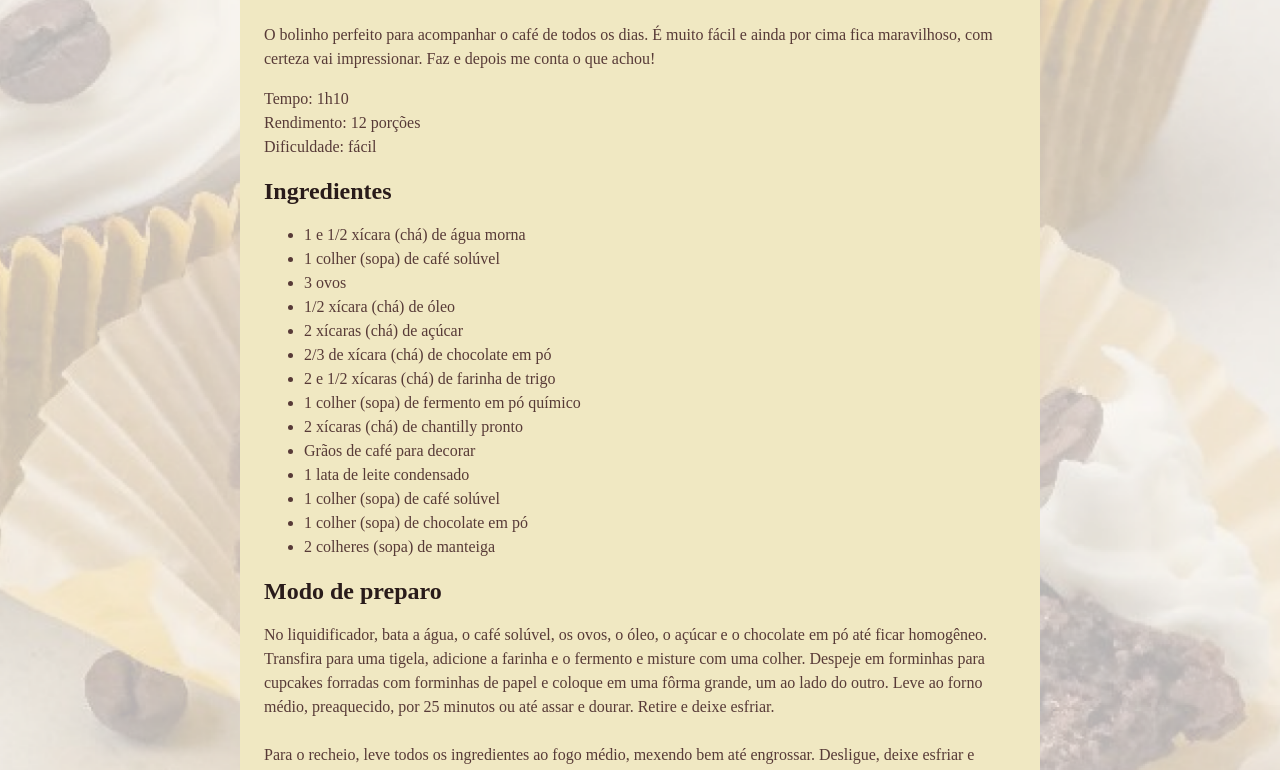
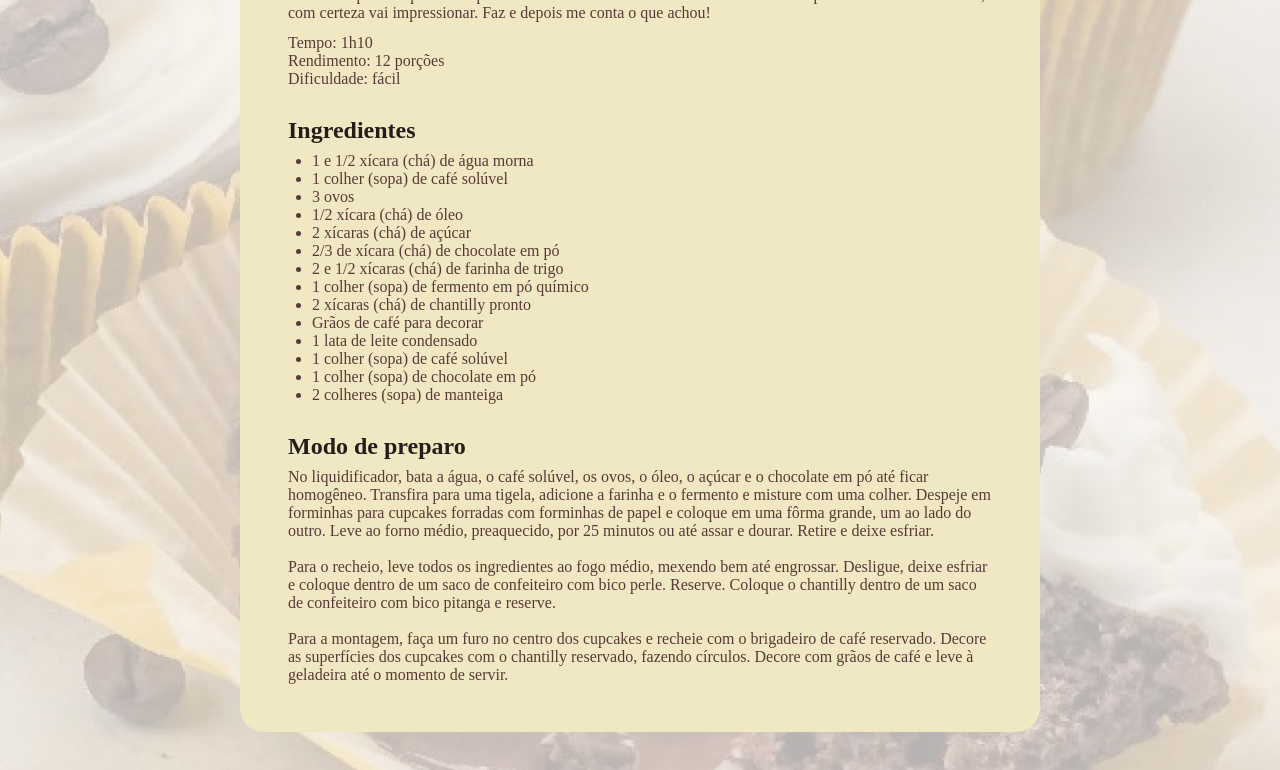
Before and after one commit to K4hsantos/Pagina-de-receita, a plain HTML site: page index.html in a window 1280 px wide. Shown: the part 594-1364 px from the top of the page. Drawn offline with Linux system fonts and the light colour scheme; a web font is replaced by a local one.

Commit message:
Personalizando espaços

```diff
--- a/style.css
+++ b/style.css
@@ -1,6 +1,10 @@
+* {
+  margin: 0;
+  padding: 0;
+}
+
 :root{
   font-family: "Alice", serif;
-  line-height: 150%;
   color: #573A37;
 }
 
@@ -23,6 +27,14 @@ img {
   border-radius: 16px;
 }
 
+main {
+  padding: 24px;
+}
+
+#about p + p {
+  margin-top: 12px;
+}
+
 h1 {
   line-height: 140%;
   font-size: 40px;
@@ -30,8 +42,16 @@ h1 {
 
 h2 {
   font-size: 24px;
+  margin-top: 24px;
 }
 
 h1, h2 {
   color: #291B1A;
+  margin-bottom: 4px;
+  line-height: 150%;
 }
+
+
+ul {
+  padding-left: 24px;
+}
```
